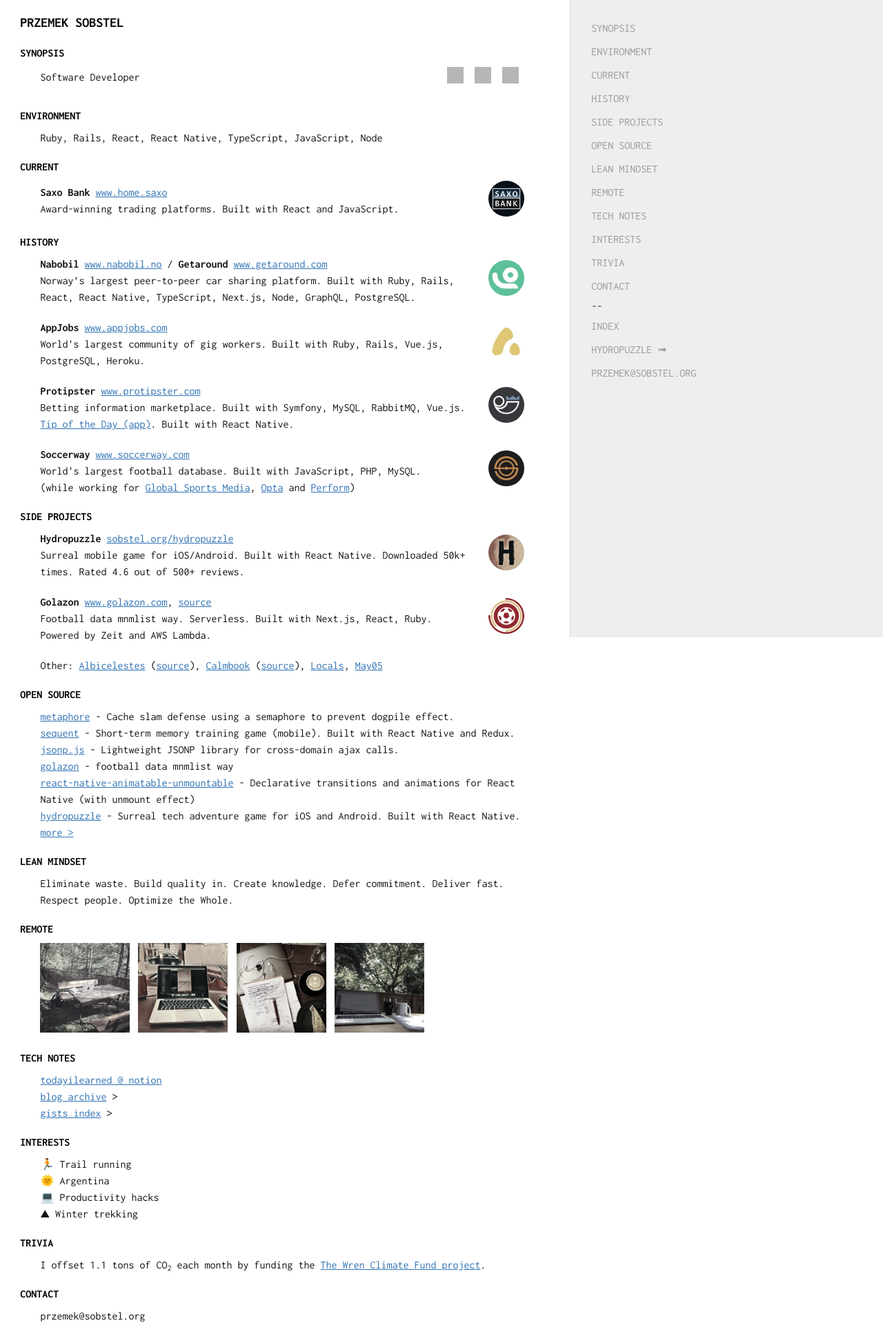
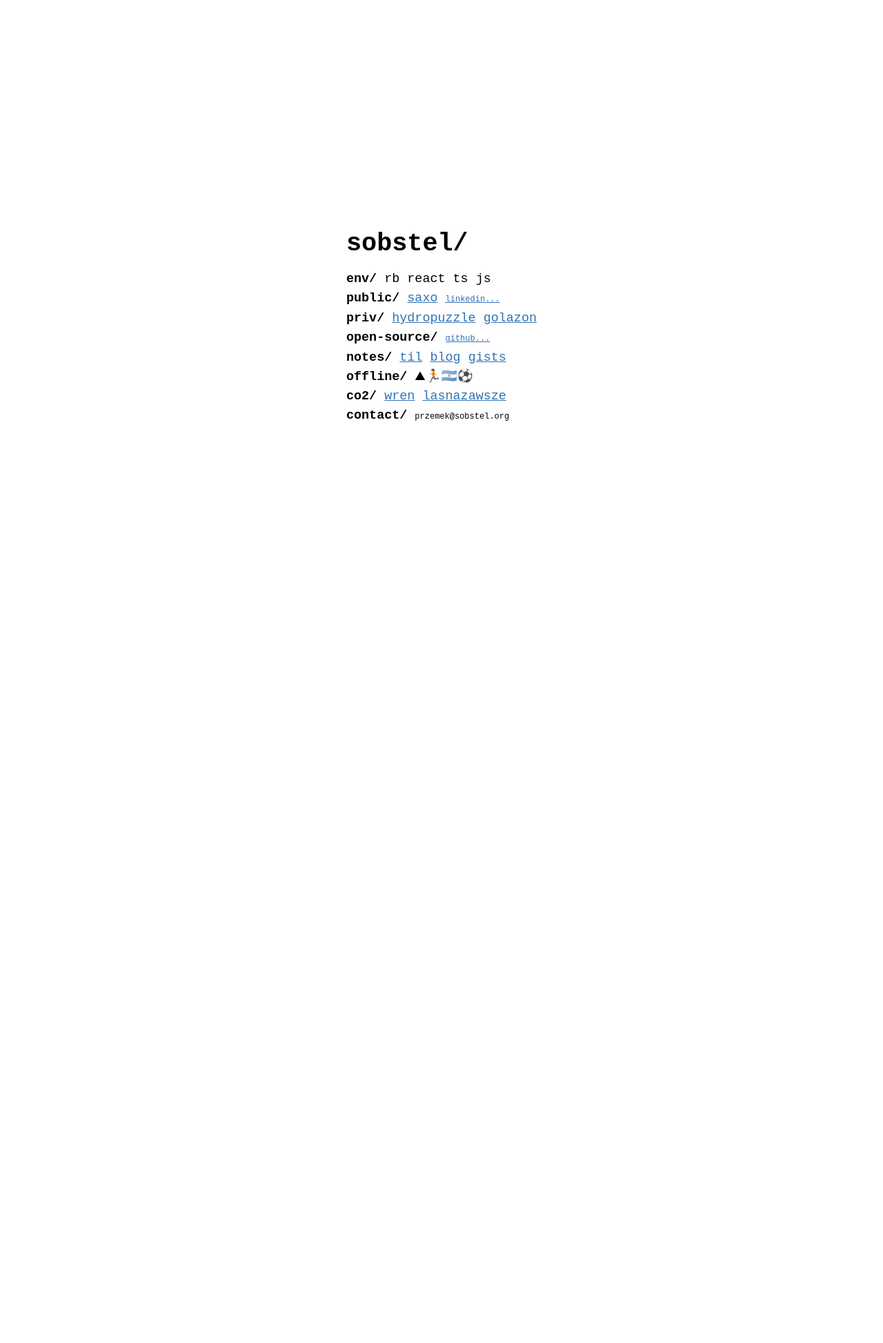
Before and after one commit to sobstel/sobstel.github.com, a Jekyll site: the page index.html, which Jekyll copies as it is, in a window 1280 px wide. Shown: the whole page at 69% size. Built offline with Jekyll 4.4.1, drawn with Linux system fonts in a browser that asks for light colours; after the commit the page ends 916 px from its top, so only the background shows below that; grey boxes are pictures that could not be loaded.

Commit message:
Simplify front page

```diff
--- a/404.html
+++ b/404.html
@@ -5,7 +5,5 @@
 ---
 
 <div class='mp post' id='man'>
-  <div class='man-navigation'></div>
-
   <p><br>#404<br>Page not found, sorry<br>Go to <a href="/">root</a></p>
 <div>
--- a/_sass/_ronn.scss
+++ b/_sass/_ronn.scss
@@ -7,7 +7,8 @@
 }
 .mp {
   max-width: 100ex;
-  padding: 0 9ex 1ex 4ex;
+  // padding: 0 9ex 1ex 4ex;
+  margin: 0 auto;
 }
 
 .mp p,
@@ -195,7 +196,7 @@
 /* toc.css - enable table of contents */
 
 .man-navigation {
-  display: block !important;
+  // display: block !important;
   position: fixed;
   top: 0;
   left: 113ex; /* .mp width + padding */
--- a/blog.html
+++ b/blog.html
@@ -18,15 +18,13 @@
 
 <p>This has been discontinued in favor of more free-form <a href="https://www.notion.so/sobstel/TodayILearned-b80317b3c707442d8410e42ae61c4c3f" data-bare-link="true">https://www.notion.so/sobstel/TodayILearned-b80317b3c707442d8410e42ae61c4c3f</a>.</p>
 
-<p>{% assign til_posts = site.posts | limit:3 %}
-{% for post in til_posts %}
+<p>{% for post in site.posts limit:3 %}
 <a href="{{ post.url }}">{{ post.title }}</a> ({{ post.date | date: "%b %Y" }})<br />
 {% endfor %}</p>
 
 <h2 id="OLD-POSTS">OLD POSTS</h2>
 
-<p>{% assign old_posts = site.posts | offset:3 %}
-{% for post in old_posts %}
+<p>{% for post in site.posts offset:3 %}
 <a href="{{ post.url }}">{{ post.title }}</a> ({{ post.date | date: "%b %Y" }})<br />
 {% endfor %}</p>
 
--- a/index.html
+++ b/index.html
@@ -1,233 +1,59 @@
----
-layout: default
-title: Przemek Sobstel
----
-
-<div class="mp" id="man">
-  <div class="man-navigation" style="display:none">
-    <a href="#SYNOPSIS">SYNOPSIS</a>
-    <a href="#ENVIRONMENT">ENVIRONMENT</a>
-    <a href="#CURRENT">CURRENT</a>
-    <a href="#HISTORY">HISTORY</a>
-    <a href="#SIDE-PROJECTS">SIDE PROJECTS</a>
-    <a href="#OPEN-SOURCE">OPEN SOURCE</a>
-    <a href="#LEAN-MINDSET">LEAN MINDSET</a>
-    <a href="#REMOTE">REMOTE</a>
-    <a href="#TECH-NOTES">TECH NOTES</a>
-    <a href="#INTERESTS">INTERESTS</a>
-    <a href="#TRIVIA">TRIVIA</a>
-    <a href="#CONTACT">CONTACT</a>
-    <span>--</span>
-    <a href="/">INDEX</a>
-    <a href="/hydropuzzle/" target="_blank">HYDROPUZZLE &#x279f;</a>
-    <a href="mailto:przemek@sobstel.org">PRZEMEK@SOBSTEL.ORG</a>
-  </div>
-
-  <h1>Przemek Sobstel</h1>
-<h2 id="SYNOPSIS">SYNOPSIS</h2>
-
-<div class="synopsis">
-  <p class="tagline">
-    Software Developer
-  </p>
-  <p class="icons">
-    <a href="https://github.com/sobstel/" class="icon" target="_blank">
-      <img src="https://unpkg.com/simple-icons@latest/icons/github.svg" />
-    </a>
-    <a href="https://www.linkedin.com/in/sobstel/" class="icon" target="_blank">
-      <img src="https://unpkg.com/simple-icons@latest/icons/linkedin.svg" />
-    </a>
-    <!--
-    <a href="https://stackoverflow.com/users/219272/sobstel" class="icon" target="_blank">
-      <img src="https://unpkg.com/simple-icons@latest/icons/stackoverflow.svg" />
-    </a>
-    -->
-    <a href="https://www.instagram.com/sobsteldev/" class="icon" target="_blank">
-      <img src="https://unpkg.com/simple-icons@latest/icons/instagram.svg" />
-    </a>
-  </p>
-</div>
-
-
-<h2 id="ENVIRONMENT">ENVIRONMENT</h2>
-
-<p>Ruby, Rails, React, React Native, TypeScript, JavaScript, Node</p>
-
-<h2 id="CURRENT">CURRENT</h2>
-
-<div class="project">
-  <p class="project__info">
-    <strong>Saxo Bank</strong>
-    <a href="https://www.home.saxo/" target="_blank">www.home.saxo</a><br />
-    Award-winning trading platforms.
-    Built with React and JavaScript.<br />
-  </p>
-  <a href="https://www.home.saxo/" class="project__icon" target="_blank">
-    <img src="/img/project-logos/saxobank.jpg" />
-  </a>
-</div>
-
-
-<h2 id="HISTORY">HISTORY</h2>
-
-<div class="project">
-  <p class="project__info">
-    <strong>Nabobil</strong>
-    <a href="https://nabobil.no/en/" target="_blank">www.nabobil.no</a>
-    /
-    <strong>Getaround</strong>
-    <a href="https://www.getaround.com/" target="_blank">www.getaround.com</a><br />
-    Norway’s largest peer-to-peer car sharing platform.
-    Built with Ruby, Rails, React, React Native, TypeScript, Next.js, Node, GraphQL, PostgreSQL.<br />
-  </p>
-  <a href="https://nabobil.no/en/" class="project__icon" target="_blank">
-    <img src="/img/project-logos/nabobil.png" />
-  </a>
-</div>
-
-
-
-
-<div class="project">
-  <p class="project__info">
-    <strong>AppJobs</strong>
-    <a href="https://www.appjobs.com/" title="AppJobs" target="_blank">www.appjobs.com</a><br />
-    World's largest community of gig workers.
-    Built with Ruby, Rails, Vue.js, PostgreSQL, Heroku.
-  </p>
-  <a href="https://www.appjobs.com" class="project__icon" target="_blank">
-    <img src="/img/project-logos/appjobs.jpeg" />
-  </a>
-</div>
-
-
-
-
-<div class="project">
-  <p class="project__info">
-    <strong>Protipster</strong>
-    <a href="https://www.protipster.com/" title="Protipster" target="_blank">www.protipster.com</a><br />
-    Betting information marketplace. Built with Symfony, MySQL, RabbitMQ, Vue.js.<br />
-    <a href="https://appadvice.com/app/dans-tip-of-the-day/1281243051" target="_blank">Tip of the Day (app)</a>.
-    Built with React Native.
-  </p>
-  <a href="https://www.protipster.com/" class="project__icon" target="_blank">
-    <img src="/img/project-logos/protipster.png" />
-  </a>
-</div>
-
-
-
-
-<div class="project">
-  <p class="project__info">
-    <strong>Soccerway</strong>
-    <a href="https://www.soccerway.com/" title="Soccerway" target="_blank">www.soccerway.com</a><br />
-    World's largest football database.
-    Built with JavaScript, PHP, MySQL.<br />
-    (while working for
-      <a href="http://www.globalsportsmedia.com" target="_blank">Global Sports Media</a>,
-      <a href="https://www.optasports.com/" target="_blank">Opta</a> and
-      <a href="https://www.statsperform.com/" target="_blank">Perform</a>)
-  </p>
-  <a href="https://www.soccerway.com/" class="project__icon" target="_blank">
-    <img src="/img/project-logos/soccerway.png" />
-  </a>
-</div>
-
-
-<h2 id="SIDE-PROJECTS">SIDE PROJECTS</h2>
-
-<div class="project">
-  <p class="project__info">
-    <strong>Hydropuzzle</strong>
-    <a href="/hydropuzzle/" title="Hydropuzzle" target="_blank">sobstel.org/hydropuzzle</a><br />
-    Surreal mobile game for iOS/Android.
-    Built with React Native.
-    Downloaded 50k+ times.
-    Rated 4.6 out of 500+ reviews.
-  </p>
-  <a href="/hydropuzzle/" class="project__icon" target="_blank">
-    <img src="/img/project-logos/hydro.jpg" />
-  </a>
-</div>
-
-
-
-
-<div class="project">
-  <p class="project__info">
-    <strong>Golazon</strong>
-    <a href="https://golazon.com/" title="Golazon" target="_blank">www.golazon.com</a>,
-    <a href="https://github.com/sobstel/golazon/" target="_blank">source</a><br />
-    Football data mnmlist way. Serverless.
-    Built with Next.js, React, Ruby.
-    Powered by Zeit and AWS Lambda.
-  </p>
-  <a href="https://golazon.com/" class="project__icon" target="_blank">
-    <img src="/img/project-logos/logo.svg" />
-  </a>
-</div>
-
-
-<p>Other:
-<a href="https://albicelestes.com/" target="_blank">Albicelestes</a>
-(<a href="https://github.com/sobstel/albicelestes" target="_blank">source</a>),
-<a href="https://calmbook.now.sh/" target="_blank">Calmbook</a>
-(<a href="https://github.com/sobstel/calmbook" target="_blank">source</a>),
-<a href="https://locals.now.sh/" target="_blank">Locals</a>,
-<a href="https://github.com/sobstel/may05" target="_blank">May05</a></p>
-
-<h2 id="OPEN-SOURCE">OPEN SOURCE</h2>
-
-<p>{% assign popular_repos = site.data.popular_repos | sort: 'stargazers_count' | reverse %}
-{% for repo in popular_repos %}<a href="{{ repo.html_url }}" target="_blank">{{ repo.name }}</a> - {{ repo.description }}<br />{% endfor %}
-<a href="/open-source/">more &gt;</a></p>
-
-<h2 id="LEAN-MINDSET">LEAN MINDSET</h2>
-
-<p>Eliminate waste.
-Build quality in.
-Create knowledge.
-Defer commitment.
-Deliver fast.
-Respect people.
-Optimize the Whole.</p>
-
-<h2 id="REMOTE">REMOTE</h2>
-
-<p><a href="https://www.instagram.com/p/BYygOuehcln/" class="insta" target="_blank">
-  <img src="/img/insta-thumbs/insta1.jpg" />
-</a>
-<a href="https://www.instagram.com/p/BWH-Kk2B6qH/" class="insta" target="_blank">
-  <img src="/img/insta-thumbs/insta2.jpg" />
-</a>
-<a href="https://www.instagram.com/p/BnBv2UNBDfK/" class="insta" target="_blank">
-  <img src="/img/insta-thumbs/insta3.jpg" />
-</a>
-<a href="https://www.instagram.com/p/BXh6RySh5I8/" class="insta" target="_blank">
-  <img src="/img/insta-thumbs/insta4.jpg" />
-</a></p>
-
-<h2 id="TECH-NOTES">TECH NOTES</h2>
-
-<p><a href="https://www.notion.so/sobstel/TodayILearned-b80317b3c707442d8410e42ae61c4c3f" target="_blank">todayilearned @ notion</a><br />
-<a href="/blog/">blog archive</a> &gt;<br />
-<a href="/gists/">gists index</a> &gt;<br /></p>
-
-<h2 id="INTERESTS">INTERESTS</h2>
-
-<p>🏃 Trail running<br />
-🌞 Argentina<br />
-💻 Productivity hacks<br />
-⛰ Winter trekking<br /></p>
-
-<h2 id="TRIVIA">TRIVIA</h2>
-
-<p>I offset 1.1 tons of CO<sub>2</sub> each month by funding the <a href="https://projectwren.com/join/przemeksobstel" target="_blank">The Wren Climate Fund project</a>.</p>
-
-<h2 id="CONTACT">CONTACT</h2>
-
-<p>przemek@sobstel.org</p>
-
-</div>
+<!DOCTYPE html>
+<html lang="en">
+  <head>
+    <base target="_blank" />
+    <meta charset="utf-8" />
+    <meta name="viewport" content="width=device-width, initial-scale=1" />
+    <title>Przemek Sobstel</title>
+    <style>
+      {% capture styles %}{% include normalize.scss %}{% endcapture %}{{ styles | scssify }}
+      body, html { height: 100%; }
+      body { font-family: monospace; font-size: 1.15rem; line-height: 1.75rem; display: grid; margin: 1rem; }
+      #container { margin: auto; }
+      p { margin: 0; }
+      a { color: #3072b3; }
+      .more { font-size: 0.75rem }
+    </style>
+    <link rel="shortcut icon" href="/favicon.jpg" />
+  </head>
+  <body>
+    <div id="container">
+      <h1>sobstel/</h1>
+      <p>
+        <strong>env/</strong> rb react ts js
+      </p>
+      <p>
+        <strong>public/</strong>
+        <a href="https://www.home.saxo/platforms/overview">saxo</a>
+        <a href="https://www.linkedin.com/in/sobstel/" class="more">linkedin...</a>
+      </p>
+      <p>
+        <strong>priv/</strong>
+        <a href="/hydropuzzle/">hydropuzzle</a>
+        <a href="https://golazon.com/">golazon</a>
+        <!-- <a href="https://albicelestes.com">albicelestes</a> -->
+      </p>
+      <p>
+        <strong>open-source/</strong>
+        <a href="https://github.com/sobstel/" class="more">github...</a>
+      </p>
+      <p>
+        <strong>notes/</strong>
+        <a href="https://www.notion.so/sobstel/TodayILearned-b80317b3c707442d8410e42ae61c4c3f">til</a>
+        <a href="https://www.sobstel.org/blog/">blog</a>
+        <a href="https://www.sobstel.org/gists/">gists</a>
+      </p>
+      <p>
+        <strong>offline/</strong> ⛰🏃🇦🇷⚽
+      </p>
+      <p>
+        <strong>co2/</strong>
+        <a href="https://projectwren.com/join/przemeksobstel">wren</a>
+        <a href="https://www.lasnazawsze.org.pl">lasnazawsze</a>
+      </p>
+      <p>
+        <strong>contact/</strong> <span class="more">przemek&#64;sobstel&#46;org</span>
+      </p>
+    </div>
+  </body>
+</html>
```
Also changed, not shown: _layouts/post.html (+1 -8 lines), 5 other files.
